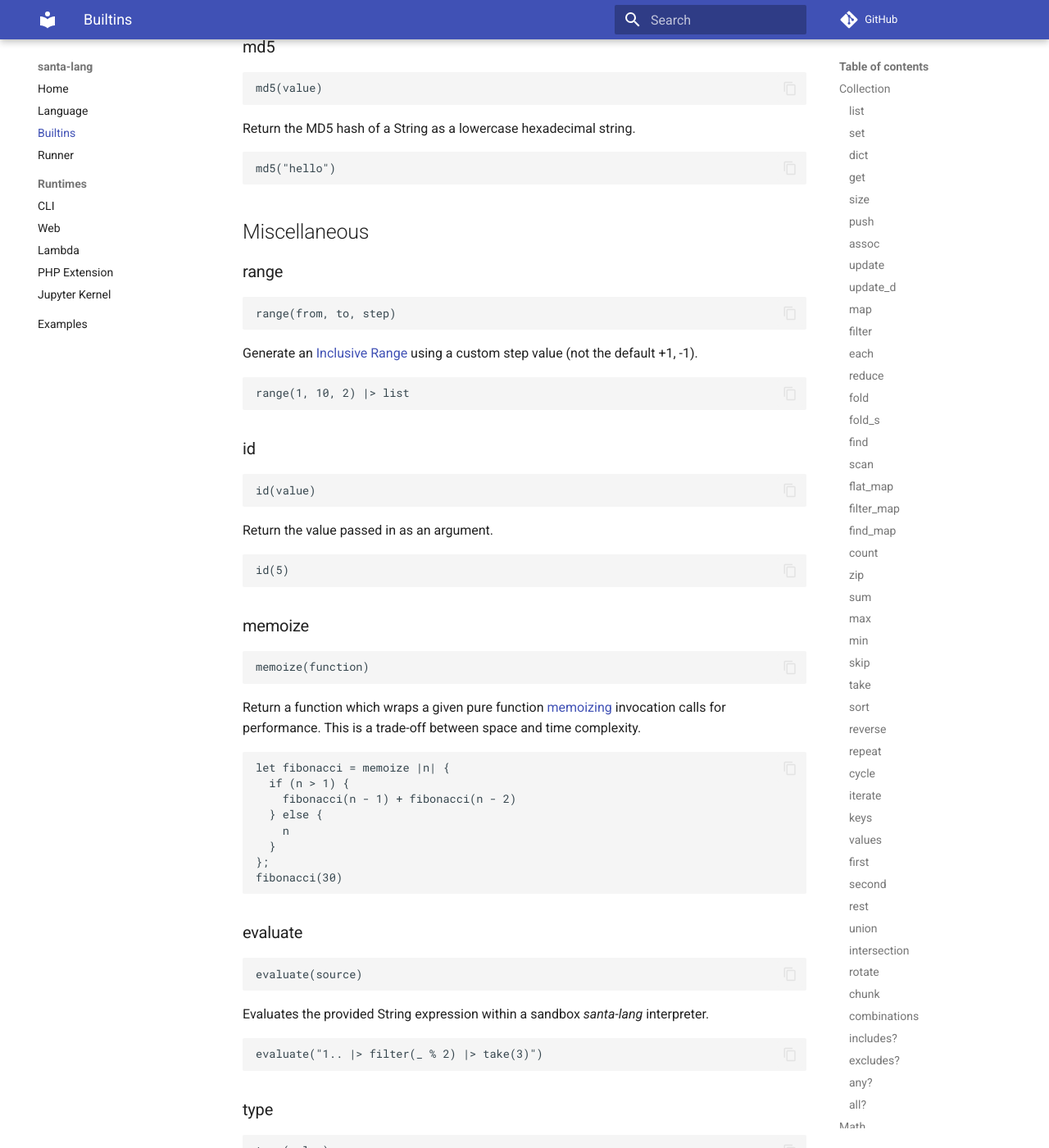
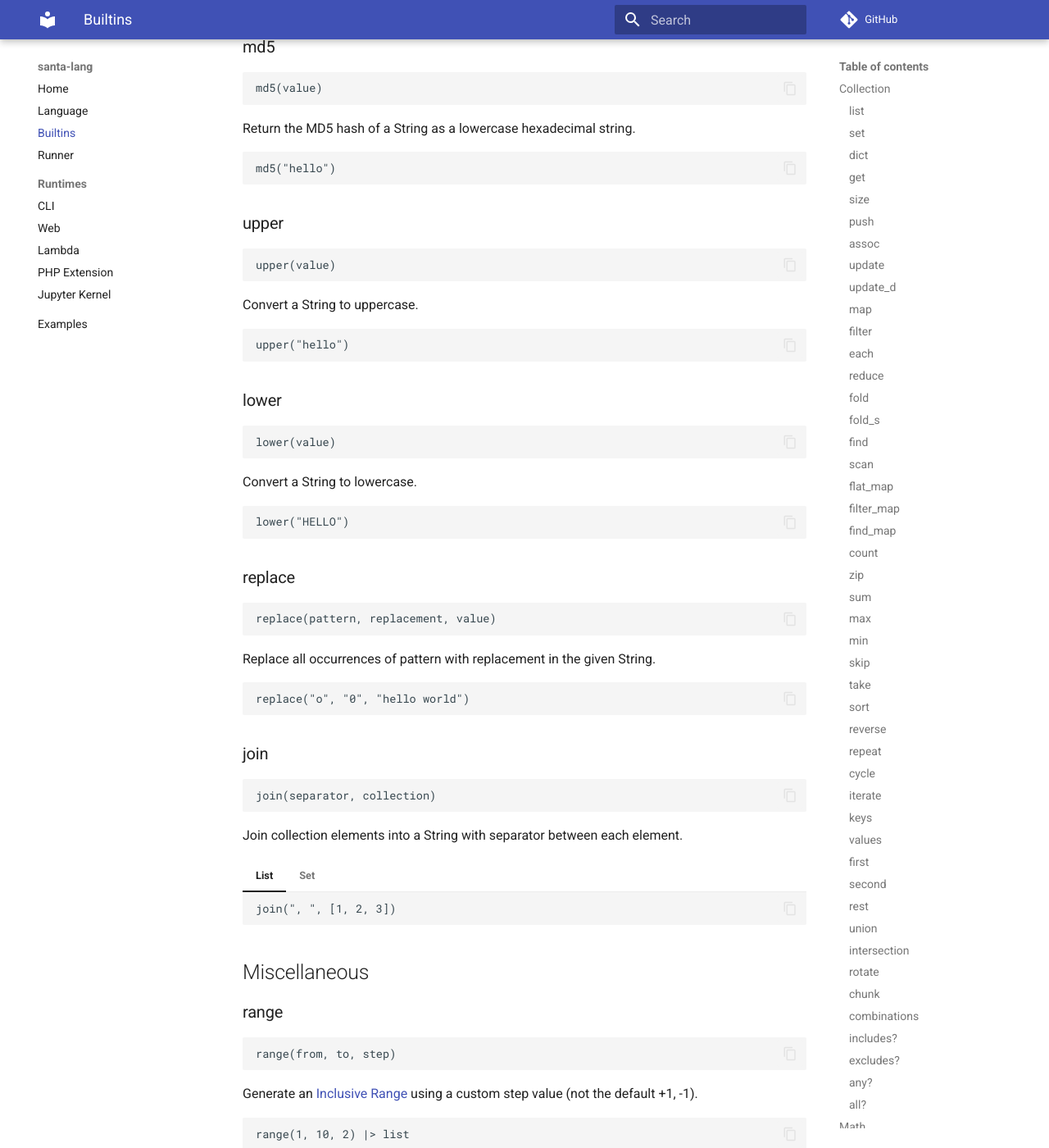
Before and after one commit to eddmann/santa-lang, an MkDocs documentation site: the page built from docs/builtins.md, in a window 1280 px wide and 1400 px high, scrolled down 18664 px. Shown: the whole window at 82% size. Built offline with MkDocs 1.6.1 and Material for MkDocs 9.7.7, drawn with Linux system fonts in a browser that asks for light colours; comment, search, counter and statistics services are not loaded.

Commit message:
docs: add upper, lower, replace, join builtin functions
Document string manipulation functions that were missing from the
builtins reference.

````diff
--- a/docs/builtins.md
+++ b/docs/builtins.md
@@ -2067,6 +2067,62 @@ Return the MD5 hash of a String as a lowercase hexadecimal string.
 ```santa
 md5("hello")
 ```
+
+### upper
+
+```
+upper(value)
+```
+
+Convert a String to uppercase.
+
+```santa
+upper("hello")
+```
+
+### lower
+
+```
+lower(value)
+```
+
+Convert a String to lowercase.
+
+```santa
+lower("HELLO")
+```
+
+### replace
+
+```
+replace(pattern, replacement, value)
+```
+
+Replace all occurrences of pattern with replacement in the given String.
+
+```santa
+replace("o", "0", "hello world")
+```
+
+### join
+
+```
+join(separator, collection)
+```
+
+Join collection elements into a String with separator between each element.
+
+=== "List"
+
+    ```santa
+    join(", ", [1, 2, 3])
+    ```
+
+=== "Set"
+
+    ```santa
+    join("-", {"a", "b", "c"})
+    ```
 
 ## Miscellaneous
 
````
